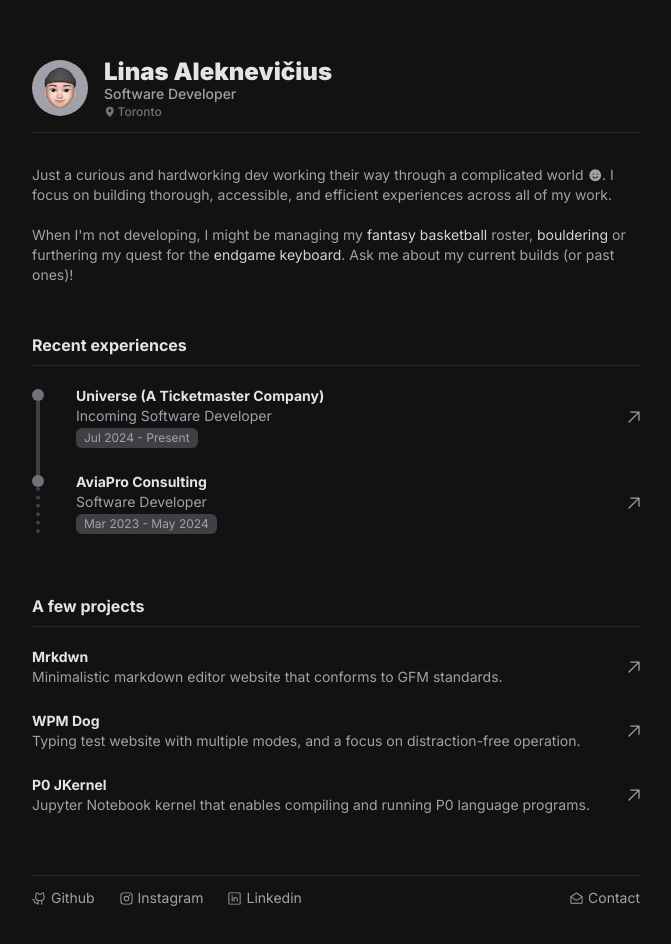
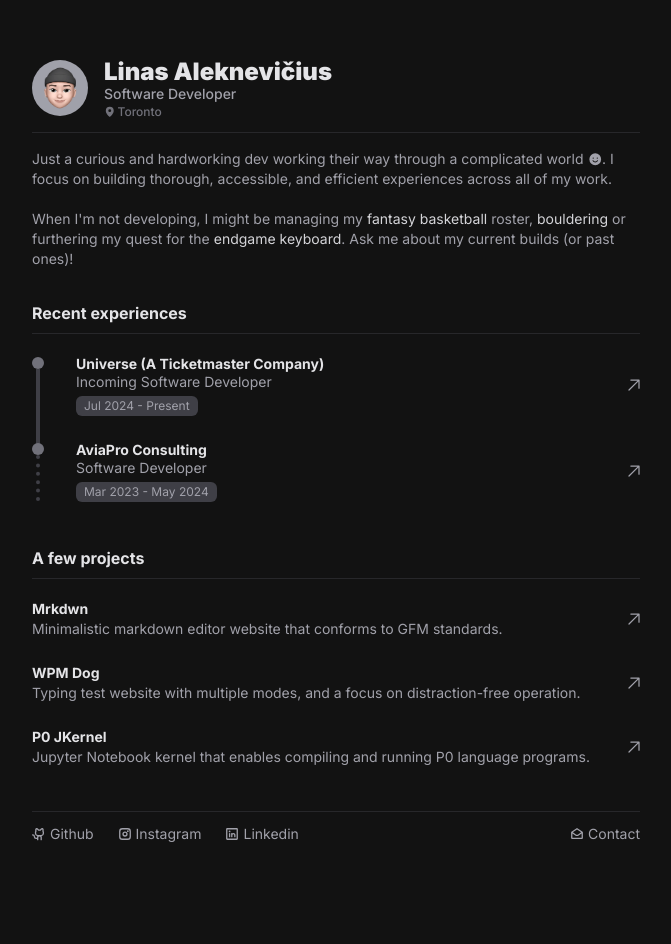
Before and after one commit to bzap/aleknev_dev_v4, a Next.js app: page / in a window 1280 px wide. Shown: the top 944 px of the page, without its empty margins (304-975 px from the left). After the commit the page ends 892 px from the top, so only its background shows below. Built offline with nearby package versions, Linux system fonts and the light colour scheme.

Commit message:
adjusted spacing

```diff
--- a/src/app/components/experience/ExperienceCard.tsx
+++ b/src/app/components/experience/ExperienceCard.tsx
@@ -19,8 +19,10 @@ const ExperienceCard = ({
                 <div className="text-zinc-200 text-sm group md:hover:bg-zinc-800 active:bg-zinc-900 transition rounded-lg py-3 w-full flex justify-between items-center pl-4 pr-3">
                     <div className="flex flex-col">
                         <div className="font-bold">{workplace}</div>
-                        <div className="text-zinc-400">{title}</div>
-                        <div className="text-zinc-400 w-max bg-zinc-700 py-0.5 px-2 mt-0.5 rounded-md text-xs">
+                        <div className="text-zinc-400 text-sm -mt-0.5">
+                            {title}
+                        </div>
+                        <div className="text-zinc-400 w-max bg-zinc-700 py-0.5 px-2 mt-1 rounded-md text-xs">
                             {duration}
                         </div>
                     </div>
--- a/src/app/page.tsx
+++ b/src/app/page.tsx
@@ -7,7 +7,7 @@ import Experience from "./components/experience/Experience";
 export default function Home() {
     return (
         <main className="flex min-h-screen flex-col min-w-screen items-center justify-between ">
-            <div className="w-full h-screen px-8 py-14 max-w-2xl gap-8 flex flex-col">
+            <div className="w-full h-screen px-8 py-14 max-w-2xl gap-4 flex flex-col">
                 <Header />
                 <About />
                 <Experience />
--- a/src/app/resources/footerList.tsx
+++ b/src/app/resources/footerList.tsx
@@ -21,23 +21,43 @@ const iconClass: string =
 export const socials: SocialType = [
     {
         name: "Github",
-        icon: <GithubLogo size={15} className={`${iconClass}`} />,
+        icon: <GithubLogo size={14} className={`${iconClass}`} weight="bold" />,
         link: "https://github.com/bzap",
     },
     {
         name: "Instagram",
-        icon: <InstagramLogo size={15} className={`${iconClass}`} />,
+        icon: (
+            <InstagramLogo
+                size={14}
+                className={`${iconClass}`}
+                weight="bold"
+                fill="#71717a"
+            />
+        ),
         link: "https://instagram.com/l.aleknev",
     },
     {
         name: "Linkedin",
-        icon: <LinkedinLogo size={15} className={`${iconClass}`} />,
+        icon: (
+            <LinkedinLogo
+                size={14}
+                className={`${iconClass}`}
+                weight="bold"
+                fill="blue"
+            />
+        ),
         link: "https://www.linkedin.com/in/linasalekne/",
     },
 ];
 
 export const contact: ContactType = {
     name: "Contact",
-    icon: <EnvelopeSimpleOpen size={15} className={`${iconClass}`} />,
+    icon: (
+        <EnvelopeSimpleOpen
+            size={14}
+            className={`${iconClass}`}
+            weight="bold"
+        />
+    ),
     link: "mailto:linasalekne@gmail.com",
 };
```
